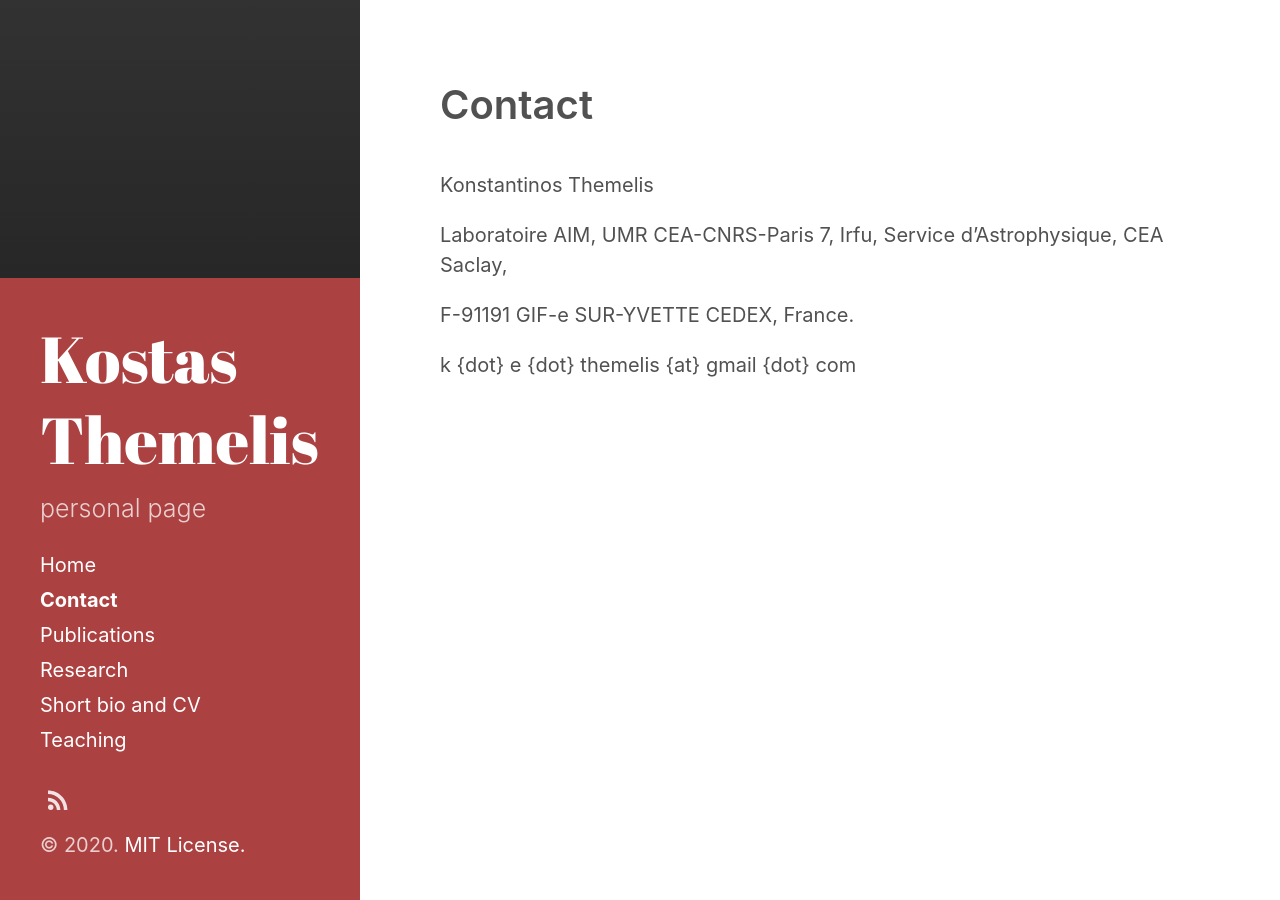
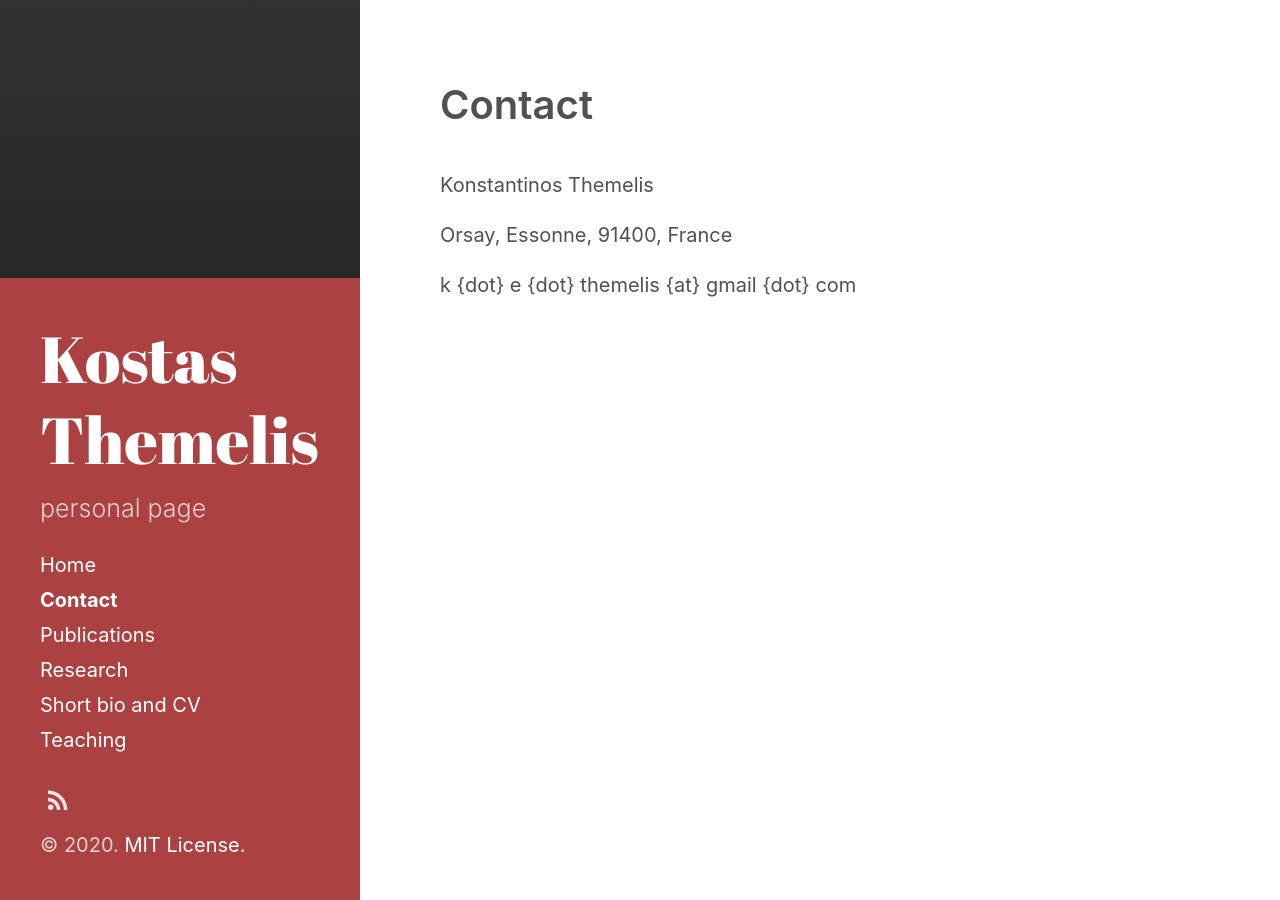
Before and after one commit to themelis/themelis.github.io, a Jekyll site: the page built from contact.md, in a window 1280 px wide. Built offline with Jekyll 4.4.1, drawn with Linux system fonts in a browser that asks for light colours.

Commit message:
address update

```diff
--- a/contact.md
+++ b/contact.md
@@ -7,8 +7,6 @@ sidebar_link: true
 <br />
 Konstantinos Themelis
 
-Laboratoire AIM, UMR CEA-CNRS-Paris 7, Irfu, Service d'Astrophysique, CEA Saclay,
-
-F-91191 GIF-e SUR-YVETTE CEDEX, France.
+Orsay, Essonne, 91400, France
 
 k {dot} e {dot} themelis {at} gmail {dot} com
```
